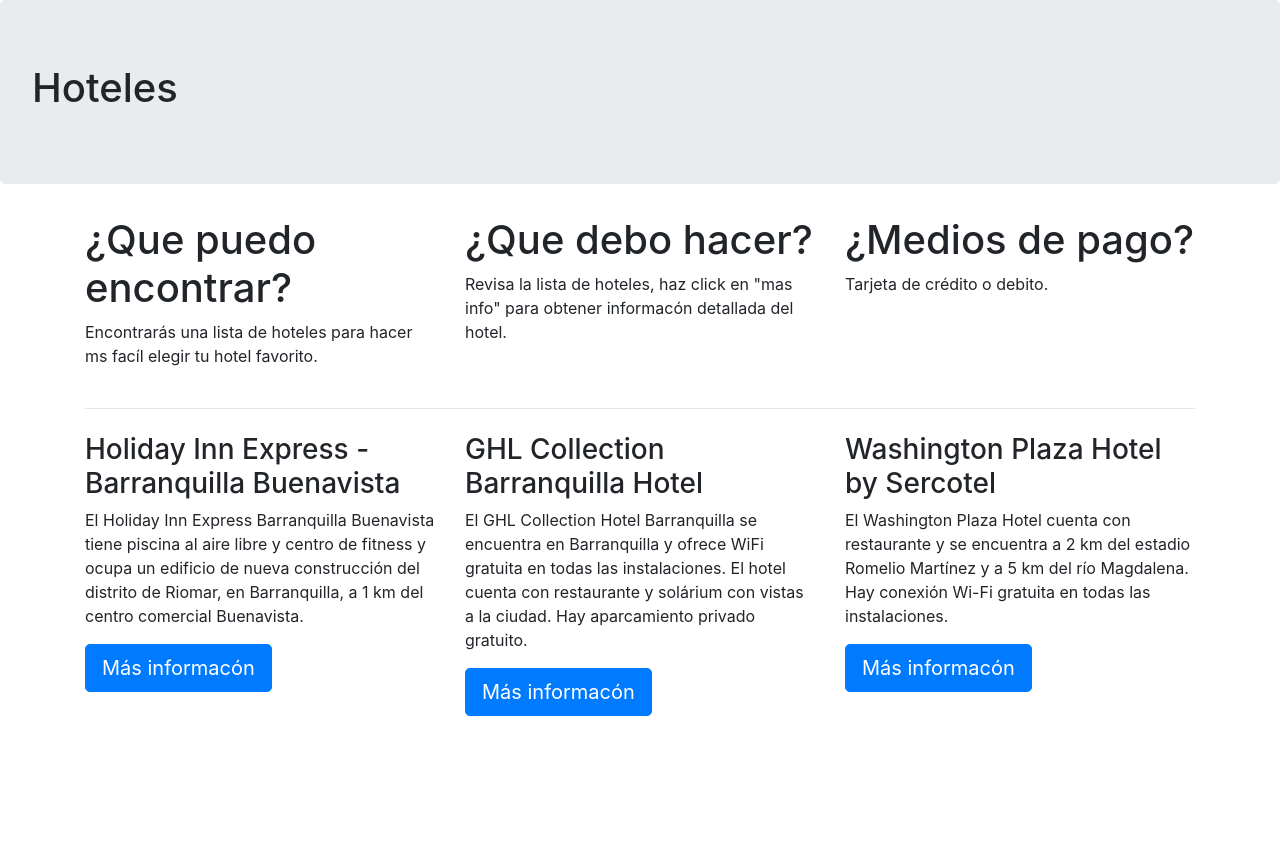
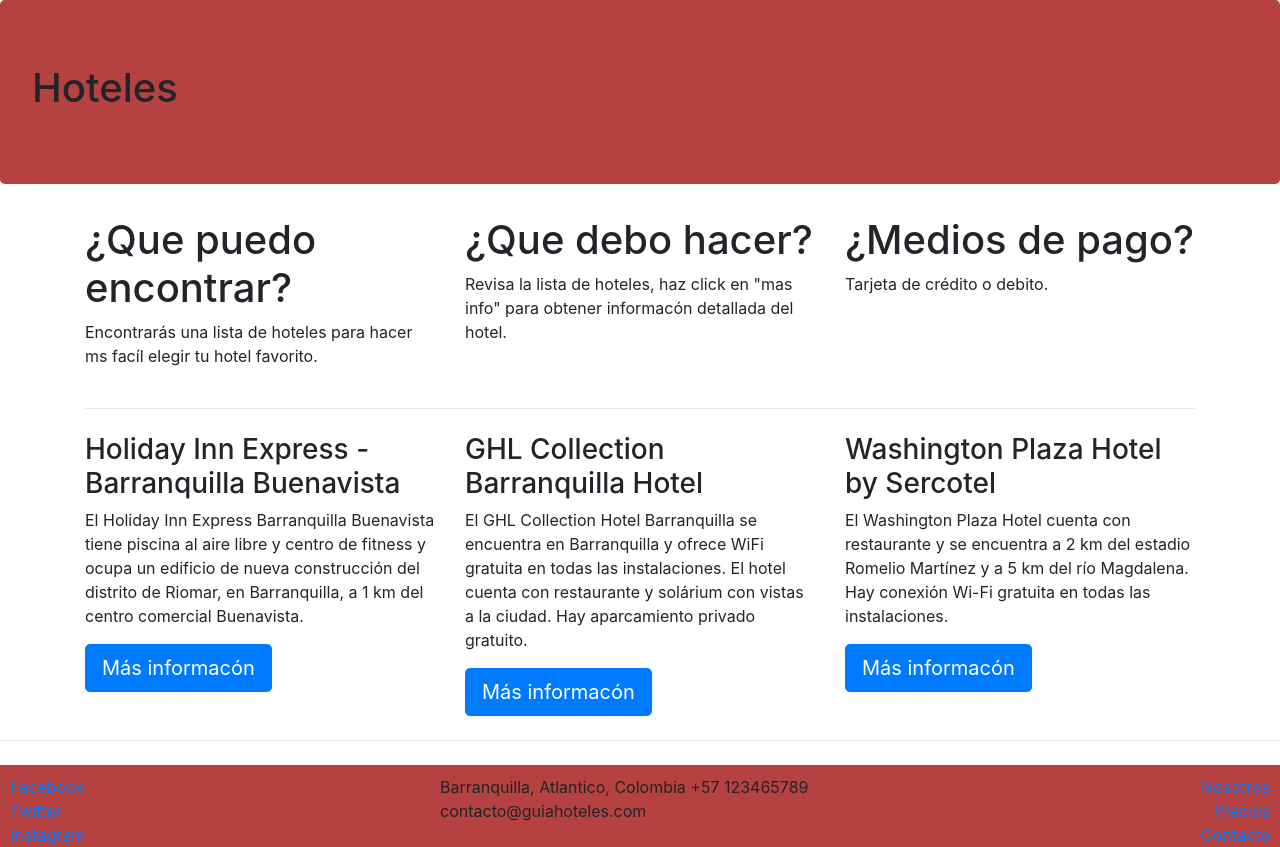
Before and after one commit to ymcastellar/gui-hoteles, a website: page index.html in a window 1280 px wide. Before the commit the page ends 800 px from the top, so only its background shows below. Drawn offline with nearby package versions, Linux system fonts and the light colour scheme.

Commit message:
se agregó archivo css y se añadio el footer

```diff
--- /dev/null
+++ b/css/main.css
@@ -0,0 +1,10 @@
+.jumbotron {
+    background-color: rgb(182, 65, 65);
+}
+
+footer {
+    padding: 10px 10px 0 10px;
+    background-color: rgb(182, 65, 65);
+    margin-bottom: 0px;
+    margin-top: 10px;
+}
--- a/index.html
+++ b/index.html
@@ -1,5 +1,5 @@
 <!doctype html>
-<html lang="en">
+<html lang="es">
   <head>
     <!-- Required meta tags -->
     <meta charset="utf-8">
@@ -7,6 +7,8 @@
 
     <!-- Bootstrap CSS -->
     <link rel="stylesheet" href="node_modules/bootstrap/dist/css/bootstrap.min.css">
+    <!-- css file -->
+    <link rel="stylesheet" href="css/main.css">
 
     <title>Guia Hoteles</title>
   </head>
@@ -16,15 +18,15 @@
     </div>
     <div class="container">
         <div class="row">
-            <div class="col-sm">
+            <div class="col-sm-4">
                 <h1>¿Que puedo encontrar?</h1>
                 <p>Encontrarás una lista de hoteles para hacer ms facíl elegir tu hotel favorito.</p>
             </div>
-            <div class="col-sm">
+            <div class="col-sm-4">
                 <h1>¿Que debo hacer?</h1>
                 <p>Revisa la lista de hoteles, haz click en "mas info" para obtener informacón detallada del hotel.</p>
             </div>
-            <div class="col-sm">
+            <div class="col-sm-4">
                 <h1>¿Medios de pago?</h1>
                 <p>Tarjeta de crédito o debito.</p>
             </div>
@@ -33,25 +35,47 @@
         <hr class="my-4">
 
         <div class="row">
-            <div class="col-sm">
+            <div class="col-sm-4">
                 <h3>Holiday Inn Express - Barranquilla Buenavista</h3>
                 <p>El Holiday Inn Express Barranquilla Buenavista tiene piscina al aire libre y centro de fitness y ocupa un edificio de nueva construcción del distrito de Riomar, en Barranquilla, a 1 km del centro comercial Buenavista.</p>
                 <a class="btn btn-primary btn-lg" href="#" role="button">Más informacón</a>
             </div>
-            <div class="col-sm">
+            <div class="col-sm-4">
                 <h3>GHL Collection Barranquilla Hotel</h3>
                 <p>El GHL Collection Hotel Barranquilla se encuentra en Barranquilla y ofrece WiFi gratuita en todas las instalaciones. El hotel cuenta con restaurante y solárium con vistas a la ciudad. Hay aparcamiento privado gratuito.</p>
                 <a class="btn btn-primary btn-lg" href="#" role="button">Más informacón</a>
             </div>
-            <div class="col-sm">
+            <div class="col-sm-4">
                 <h3>Washington Plaza Hotel by Sercotel</h3>
                 <p>El Washington Plaza Hotel cuenta con restaurante y se encuentra a 2 km del estadio Romelio Martínez y a 5 km del río Magdalena. Hay conexión Wi-Fi gratuita en todas las instalaciones.</p>
                 <a class="btn btn-primary btn-lg" href="#" role="button">Más informacón</a>
             </div>
         </div>
+    </div>
 
-        </p>
-    </div>
+    <hr class="my-4">
+
+    <footer>
+        <div class="row">
+            <div class="col-sm-4 d-flex flex-column">
+                <a href="http://www.facebook.com">Facebook</a>
+                <a href="http://www.twitter.com">Twitter</a>
+                <a href="http://www.instagram.com">Instagram</a>
+            </div>
+            <div class="col-sm-4 ">
+                <address>
+                    Barranquilla, Atlantico, Colombia
+                    +57 123465789
+                    contacto@guiahoteles.com
+                </address>
+            </div>
+            <div class="col-sm-4 d-flex flex-column align-items-end">
+                <a href="http://www.facebook.com">Nosotros</a>
+                <a href="http://www.twitter.com">Precios</a>
+                <a href="https://www.instagram.com">Contacto</a>
+            </div>
+        </div>
+    </footer>
 
     <!-- Optional JavaScript -->
     <!-- jQuery first, then Popper.js, then Bootstrap JS -->
```
